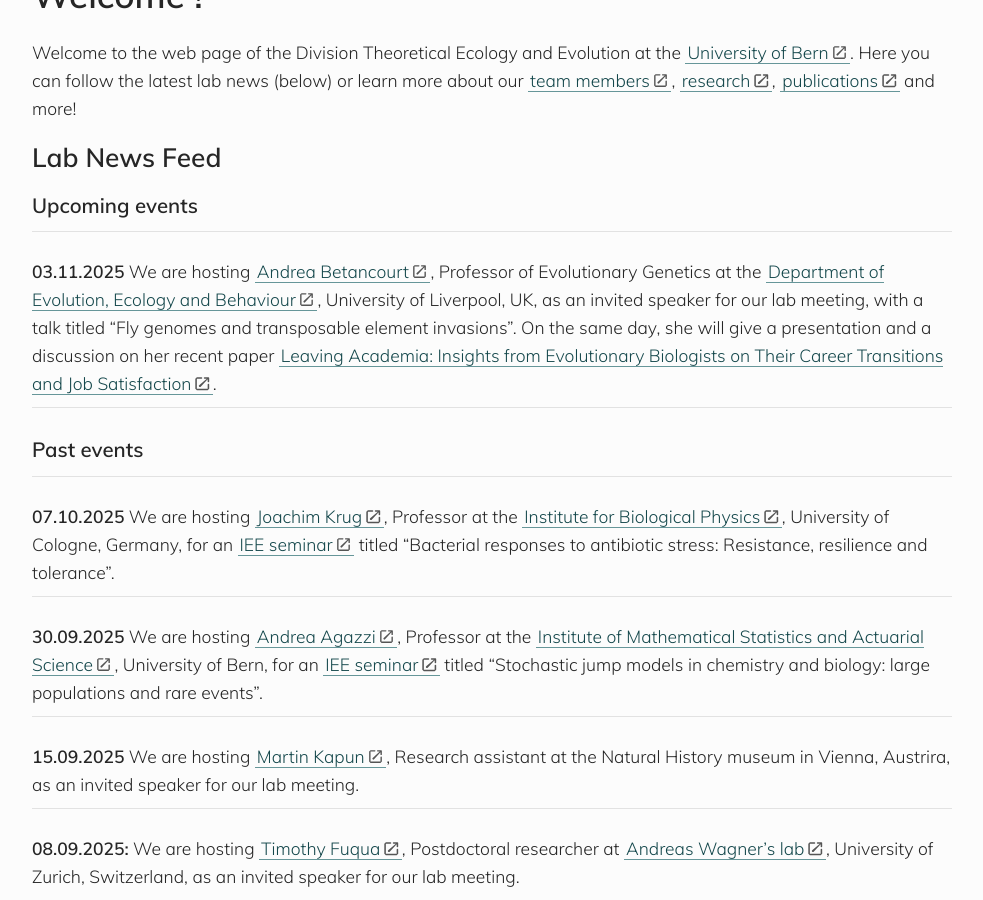
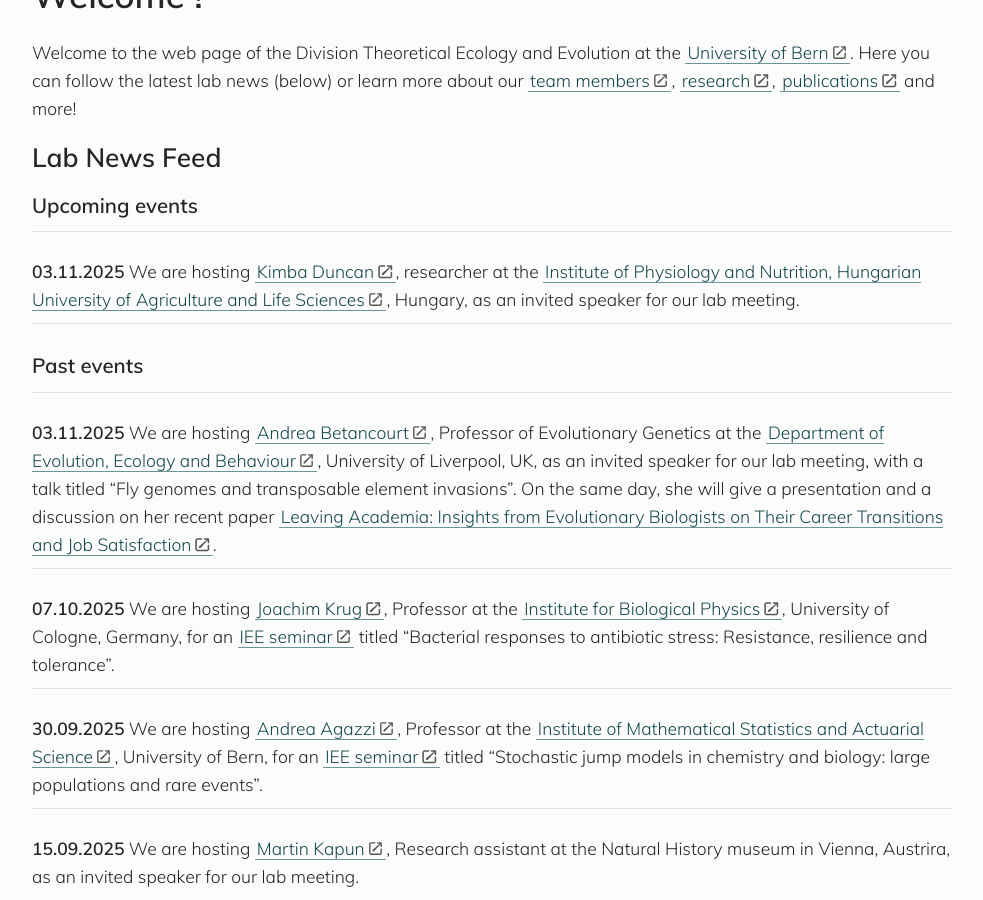
Before and after one commit to banklab/banklab.github.io, a Jekyll site: the page built from index.md, in a window 1280 px wide and 900 px high, scrolled down 383 px. Shown: the whole window, without its empty margins (148-1131 px from the left). Built offline with Jekyll 4.4.1, drawn with Linux system fonts in a browser that asks for light colours; some web fonts are replaced.

Commit message:
Update index

```diff
--- a/index.md
+++ b/index.md
@@ -14,11 +14,15 @@
 
 ---
 
-**03.11.2025** We are hosting [Andrea Betancourt](https://scholar.google.com/citations?user=fUOeAXUAAAAJ&hl=en&oi=ao), Professor of Evolutionary Genetics at the [Department of Evolution, Ecology and Behaviour](https://www.liverpool.ac.uk/infection-veterinary-and-ecological-sciences/about/evolution-ecology-and-behaviour/), University of Liverpool, UK, as an invited speaker for our lab meeting, with a talk titled "Fly genomes and transposable element invasions". On the same day, she will give a presentation and a discussion on her recent paper [ Leaving Academia: Insights from Evolutionary Biologists on Their Career Transitions and Job Satisfaction](https://www.biorxiv.org/content/10.1101/2025.08.19.671061v1).
+**03.11.2025** We are hosting [Kimba Duncan](https://sciprofiles.com/profile/4050933), researcher at the [Institute of Physiology and Nutrition, Hungarian University of Agriculture and Life Sciences](https://physiology-nutrition.uni-mate.hu/), Hungary, as an invited speaker for our lab meeting.
 
 ---
 
 ### Past events
+
+---
+
+**03.11.2025** We are hosting [Andrea Betancourt](https://scholar.google.com/citations?user=fUOeAXUAAAAJ&hl=en&oi=ao), Professor of Evolutionary Genetics at the [Department of Evolution, Ecology and Behaviour](https://www.liverpool.ac.uk/infection-veterinary-and-ecological-sciences/about/evolution-ecology-and-behaviour/), University of Liverpool, UK, as an invited speaker for our lab meeting, with a talk titled "Fly genomes and transposable element invasions". On the same day, she will give a presentation and a discussion on her recent paper [ Leaving Academia: Insights from Evolutionary Biologists on Their Career Transitions and Job Satisfaction](https://www.biorxiv.org/content/10.1101/2025.08.19.671061v1).
 
 ---
 
```
